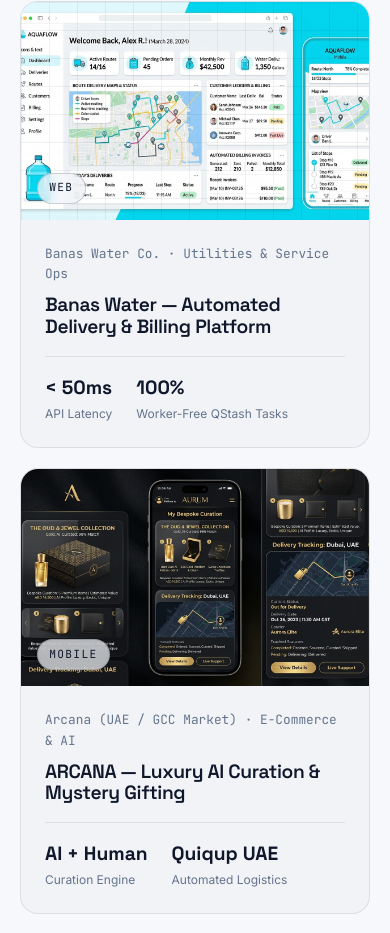
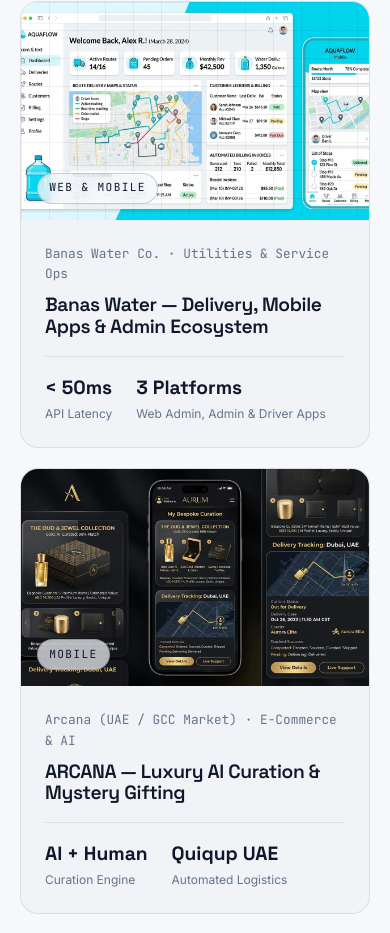
Before and after one commit to NeuronEdge-In/neuron-edge, a React (Vite) app: page / in a window 390 px wide. Shown: the part 6829-7762 px from the top of the page. Built offline with nearby package versions, Linux system fonts and the light colour scheme; grey boxes are pictures that could not be loaded.

Commit message:
feat: update Banas Water project with Android delivery app and Admin mobile & web apps

```diff
--- a/src/data/company.js
+++ b/src/data/company.js
@@ -96,20 +96,21 @@
   },
   {
     slug: "banas-water-billing",
-    title: "Banas Water — Automated Delivery & Billing Platform",
+    title: "Banas Water — Delivery, Mobile Apps & Admin Ecosystem",
     client: "Banas Water Co.",
-    category: "Web",
+    category: "Web & Mobile",
     industry: "Utilities & Service Ops",
     year: "2025",
-    summary: "Enterprise-grade digital logistics, QR-verified cooler delivery tracking, automated monthly billing, and real-time customer ledger ecosystem for water distributors.",
-    tech: ["Django 6.0 REST", "React 19", "React Native", "Upstash QStash", "PostgreSQL (UUIDv7)", "Redis", "Docker", "AWS S3"],
+    summary: "Complete digital logistics & billing suite featuring an Android delivery app, dedicated Admin mobile app, enterprise Web Admin panel, QR-verified cooler tracking, and automated customer ledger.",
+    tech: ["Django 6.0 REST", "React 19 (Web)", "React Native (Android)", "Admin & Delivery Apps", "Upstash QStash", "PostgreSQL (UUIDv7)", "Redis", "Docker", "AWS S3"],
     image: "/banas.jpg",
     hue: "cyan",
-    metrics: [["< 50ms", "API Latency"], ["100%", "Worker-Free QStash Tasks"], ["-95%", "Billing Disputes"]],
+    metrics: [["< 50ms", "API Latency"], ["3 Platforms", "Web Admin, Admin & Driver Apps"], ["-95%", "Billing Disputes"]],
     externalUrl: null,
     playStoreUrl: null,
     highlights: [
-      "Production-ready REST API architected with Django 6.0, SimpleJWT authentication, OpenAPI/Swagger docs, and Gunicorn WSGI multi-threading.",
+      "Multi-Platform Ecosystem: Field delivery Android app for route drivers, dedicated Admin mobile app for live ops tracking, and an enterprise React 19 Web Admin Panel.",
+      "Production-ready REST API architected with Django 6.0, SimpleJWT authentication, OpenAPI/Swagger docs, and Gunicorn WSGI multi-threading serving both mobile apps and web.",
       "Worker-free background task queue using Upstash QStash HTTP webhooks for automated monthly billing runs and paced WhatsApp invoice delivery via Evolution API.",
       "High-performance database layer with time-ordered UUIDv7 primary keys, compound B-tree indexing, and Upstash Redis caching."
     ]
--- a/src/pages/Projects.jsx
+++ b/src/pages/Projects.jsx
@@ -13,7 +13,7 @@
 
 export default function Projects() {
   const [cat, setCat] = useState("All");
-  const list = cat === "All" ? projects : projects.filter((p) => p.category === cat);
+  const list = cat === "All" ? projects : projects.filter((p) => p.category.includes(cat));
   return (
     <>
       <PageHero eyebrow="Projects" title={<>A portfolio of products <span className="grad-text">shipped.</span></>} lead="Web, mobile, cloud and AI projects across ten industries. Every number is measured after launch.">
```
